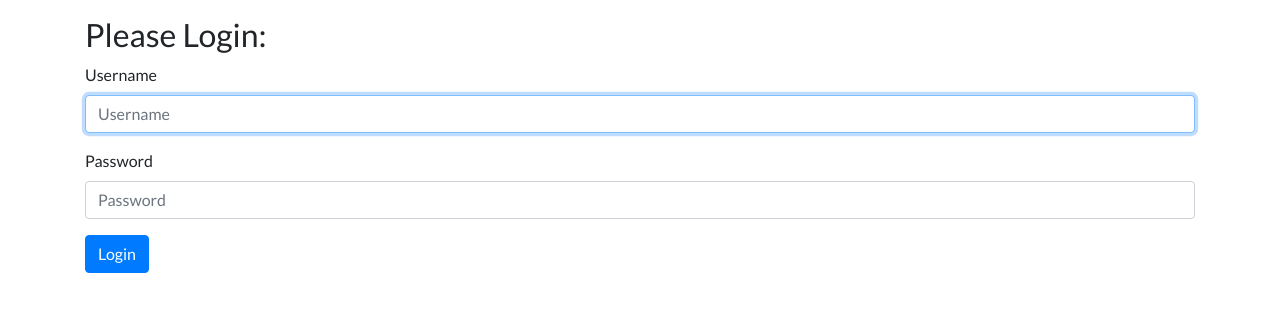
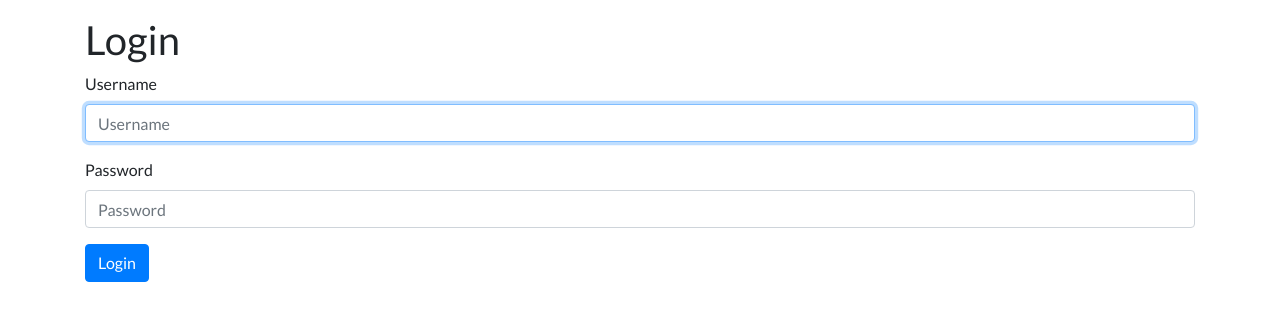
Before and after one commit to orfeasa/grocerease, a Django app: page /login/ in a window 1280 px wide. Shown: the part 56-377 px from the top of the page. Run offline with Django 3.2, Linux system fonts and the light colour scheme; some libraries are stand-ins or nearby versions.

Commit message:
Change wording on login page

```diff
--- a/main/templates/registration/login.html
+++ b/main/templates/registration/login.html
@@ -1,6 +1,6 @@
 {% extends 'main/base.html' %} {% load bootstrap4 %} {% block content %}
 
-<h2>Please Login:</h2>
+<h1>Login</h1>
 {% if form.errors %}
 <p>Your username and password didn't match. Please try again!</p>
 {% endif %}
```
